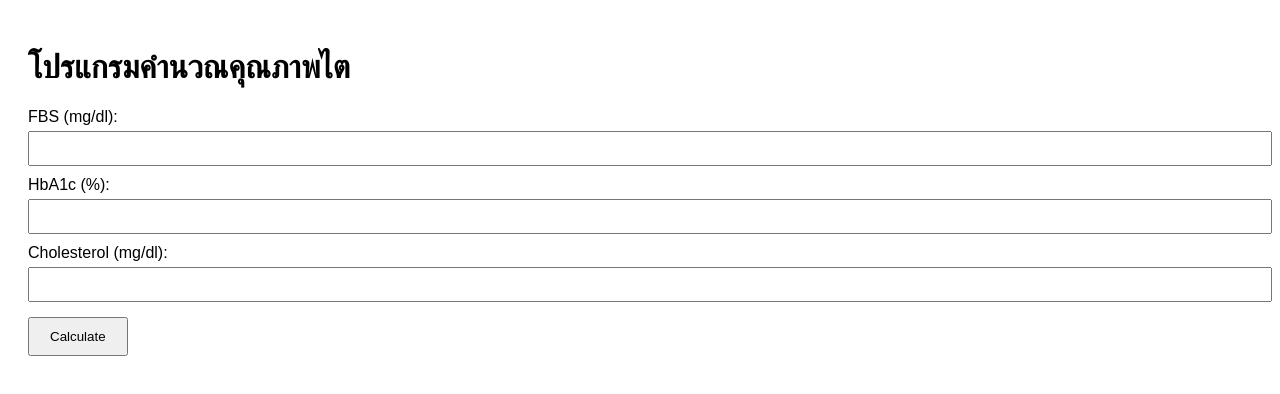
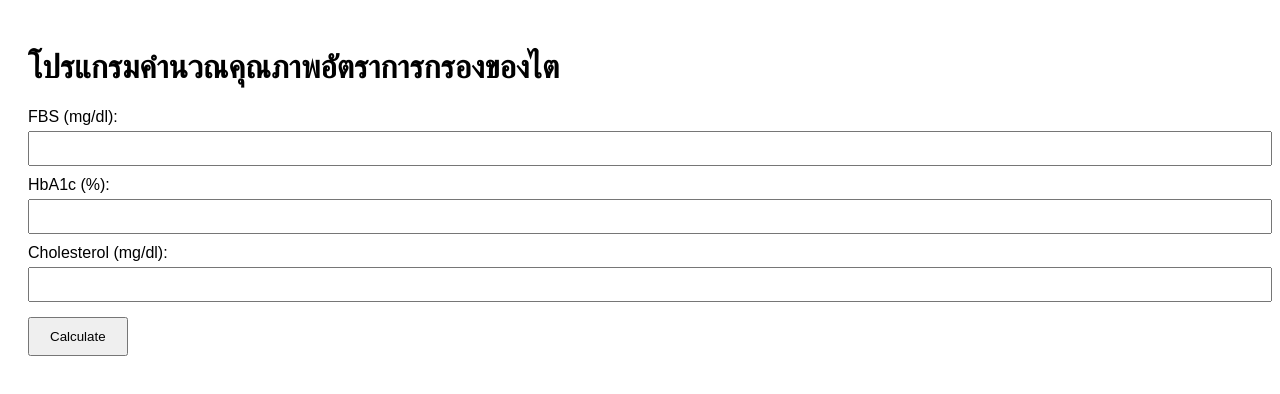
Before and after one commit to kindeycheckup/GFR, a plain HTML site: page index.html in a window 1280 px wide. Drawn offline with Linux system fonts and the light colour scheme.

Commit message:
Update index.html

```diff
--- a/index.html
+++ b/index.html
@@ -15,7 +15,7 @@
   </style>
 </head>
 <body>
-   <h1>โปรแกรมคำนวณคุณภาพไต</h1>
+   <h1>โปรแกรมคำนวณคุณภาพอัตราการกรองของไต</h1>
 
 
   <label for="fbs">FBS (mg/dl):</label>
```
